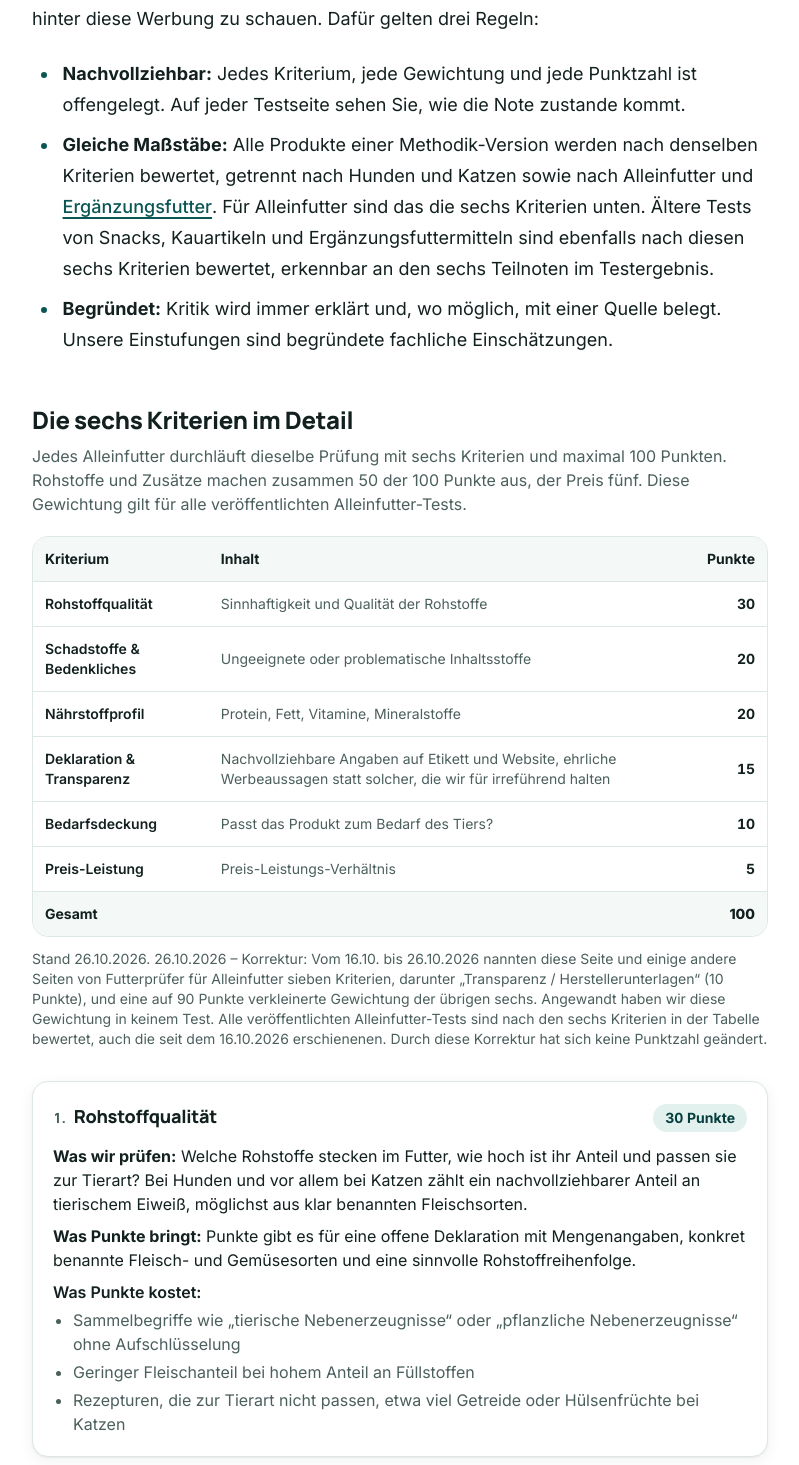
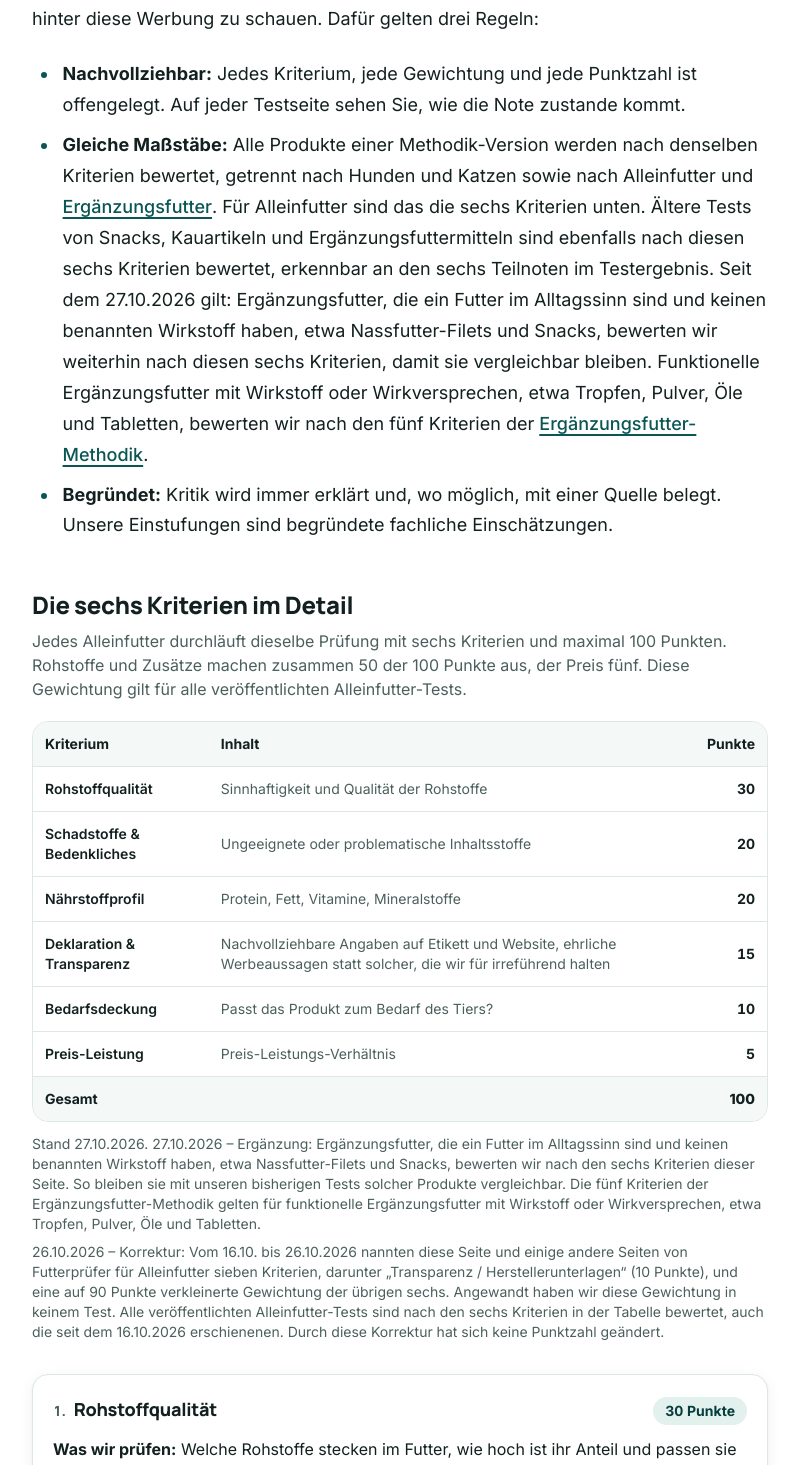
Before and after one commit to cyberni74/futterpruefer, a Next.js app: page /methodik in a window 1280 px wide. Shown: the part 865-2330 px from the top of the page, without its empty margins (240-1039 px from the left). Built offline with nearby package versions, Linux system fonts and the light colour scheme; no server answers.

Commit message:
content(methodik): Regel Ergänzungsfutter ohne Wirkstoff auf /methodik + Änderungsprotokoll (27.10.2026)

```diff
--- a/src/app/(site)/methodik/page.tsx
+++ b/src/app/(site)/methodik/page.tsx
@@ -1,7 +1,7 @@
 import type { Metadata } from "next";
 import Link from "next/link";
 import { trimMetaDescription } from "@/lib/seo";
-import { HARMFUL_FAIL_RATIO, METHODOLOGY_CHANGELOG, METHODOLOGY_STAND, PUBLISHED_CRITERIA, PUBLISHED_MAX_TOTAL, RATING_THRESHOLDS, type CriterionKey } from "@/lib/scoring";
+import { HARMFUL_FAIL_RATIO, METHODOLOGY_CHANGELOG, METHODOLOGY_CHANGELOG_ERGAENZUNG, METHODOLOGY_STAND, PUBLISHED_CRITERIA, PUBLISHED_MAX_TOTAL, RATING_THRESHOLDS, type CriterionKey } from "@/lib/scoring";
 import { PageShell } from "@/components/page-shell";
 
 export const metadata: Metadata = {
@@ -86,7 +86,7 @@ export default function MethodikPage() {
         <p>Futter ist die wichtigste tägliche Entscheidung für die Gesundheit von Hund und Katze, und die Verpackung zeigt vor allem Werbung. Unsere Bewertung soll Ihnen helfen, hinter diese Werbung zu schauen. Dafür gelten drei Regeln:</p>
         <ul>
           <li><strong>Nachvollziehbar:</strong> Jedes Kriterium, jede Gewichtung und jede Punktzahl ist offengelegt. Auf jeder Testseite sehen Sie, wie die Note zustande kommt.</li>
-          <li><strong>Gleiche Maßstäbe:</strong> Alle Produkte einer Methodik-Version werden nach denselben Kriterien bewertet, getrennt nach Hunden und Katzen sowie nach Alleinfutter und <Link href="/methodik/ergaenzungsfutter">Ergänzungsfutter</Link>. Für Alleinfutter sind das die sechs Kriterien unten. Ältere Tests von Snacks, Kauartikeln und Ergänzungsfuttermitteln sind ebenfalls nach diesen sechs Kriterien bewertet, erkennbar an den sechs Teilnoten im Testergebnis.</li>
+          <li><strong>Gleiche Maßstäbe:</strong> Alle Produkte einer Methodik-Version werden nach denselben Kriterien bewertet, getrennt nach Hunden und Katzen sowie nach Alleinfutter und <Link href="/methodik/ergaenzungsfutter">Ergänzungsfutter</Link>. Für Alleinfutter sind das die sechs Kriterien unten. Ältere Tests von Snacks, Kauartikeln und Ergänzungsfuttermitteln sind ebenfalls nach diesen sechs Kriterien bewertet, erkennbar an den sechs Teilnoten im Testergebnis. Seit dem 27.10.2026 gilt: Ergänzungsfutter, die ein Futter im Alltagssinn sind und keinen benannten Wirkstoff haben, etwa Nassfutter-Filets und Snacks, bewerten wir weiterhin nach diesen sechs Kriterien, damit sie vergleichbar bleiben. Funktionelle Ergänzungsfutter mit Wirkstoff oder Wirkversprechen, etwa Tropfen, Pulver, Öle und Tabletten, bewerten wir nach den fünf Kriterien der <Link href="/methodik/ergaenzungsfutter#geltungsbereich">Ergänzungsfutter-Methodik</Link>.</li>
           <li><strong>Begründet:</strong> Kritik wird immer erklärt und, wo möglich, mit einer Quelle belegt. Unsere Einstufungen sind begründete fachliche Einschätzungen.</li>
         </ul>
       </div>
@@ -106,7 +106,8 @@ export default function MethodikPage() {
             </tbody>
           </table>
         </div>
-        <p className="mt-3 text-sm text-muted">Stand {METHODOLOGY_STAND}. {METHODOLOGY_CHANGELOG}</p>
+        <p className="mt-3 text-sm text-muted">Stand {METHODOLOGY_STAND}. {METHODOLOGY_CHANGELOG_ERGAENZUNG}</p>
+        <p className="mt-2 text-sm text-muted">{METHODOLOGY_CHANGELOG}</p>
 
         <div className="mt-8 space-y-5">
           {PUBLISHED_CRITERIA.filter((c): c is typeof c & { key: CriterionKey } => c.key in DETAIL).map((c, i) => {
--- a/src/lib/scoring.ts
+++ b/src/lib/scoring.ts
@@ -17,7 +17,10 @@ export const MAX_TOTAL = CRITERIA.reduce((s, c) => s + c.max, 0);
  * Entspricht seit 26.10.2026 wieder exakt CRITERIA, also der Skala, nach der alle
  * gespeicherten Alleinfutter-Tests bewertet sind (Korrektur § 5 UWG, Rechtsprüfung 26.10.2026).
  */
-export const METHODOLOGY_STAND = "26.10.2026";
+export const METHODOLOGY_STAND = "27.10.2026";
+
+export const METHODOLOGY_CHANGELOG_ERGAENZUNG =
+  "27.10.2026 – Ergänzung: Ergänzungsfutter, die ein Futter im Alltagssinn sind und keinen benannten Wirkstoff haben, etwa Nassfutter-Filets und Snacks, bewerten wir nach den sechs Kriterien dieser Seite. So bleiben sie mit unseren bisherigen Tests solcher Produkte vergleichbar. Die fünf Kriterien der Ergänzungsfutter-Methodik gelten für funktionelle Ergänzungsfutter mit Wirkstoff oder Wirkversprechen, etwa Tropfen, Pulver, Öle und Tabletten.";
 
 export const METHODOLOGY_CHANGELOG =
   "26.10.2026 – Korrektur: Vom 16.10. bis 26.10.2026 nannten diese Seite und einige andere Seiten von Futterprüfer für Alleinfutter sieben Kriterien, darunter „Transparenz / Herstellerunterlagen“ (10 Punkte), und eine auf 90 Punkte verkleinerte Gewichtung der übrigen sechs. Angewandt haben wir diese Gewichtung in keinem Test. Alle veröffentlichten Alleinfutter-Tests sind nach den sechs Kriterien in der Tabelle bewertet, auch die seit dem 16.10.2026 erschienenen. Durch diese Korrektur hat sich keine Punktzahl geändert.";
```
Also changed, not shown: 2 other files (tests, documents, lock files or other folders).
